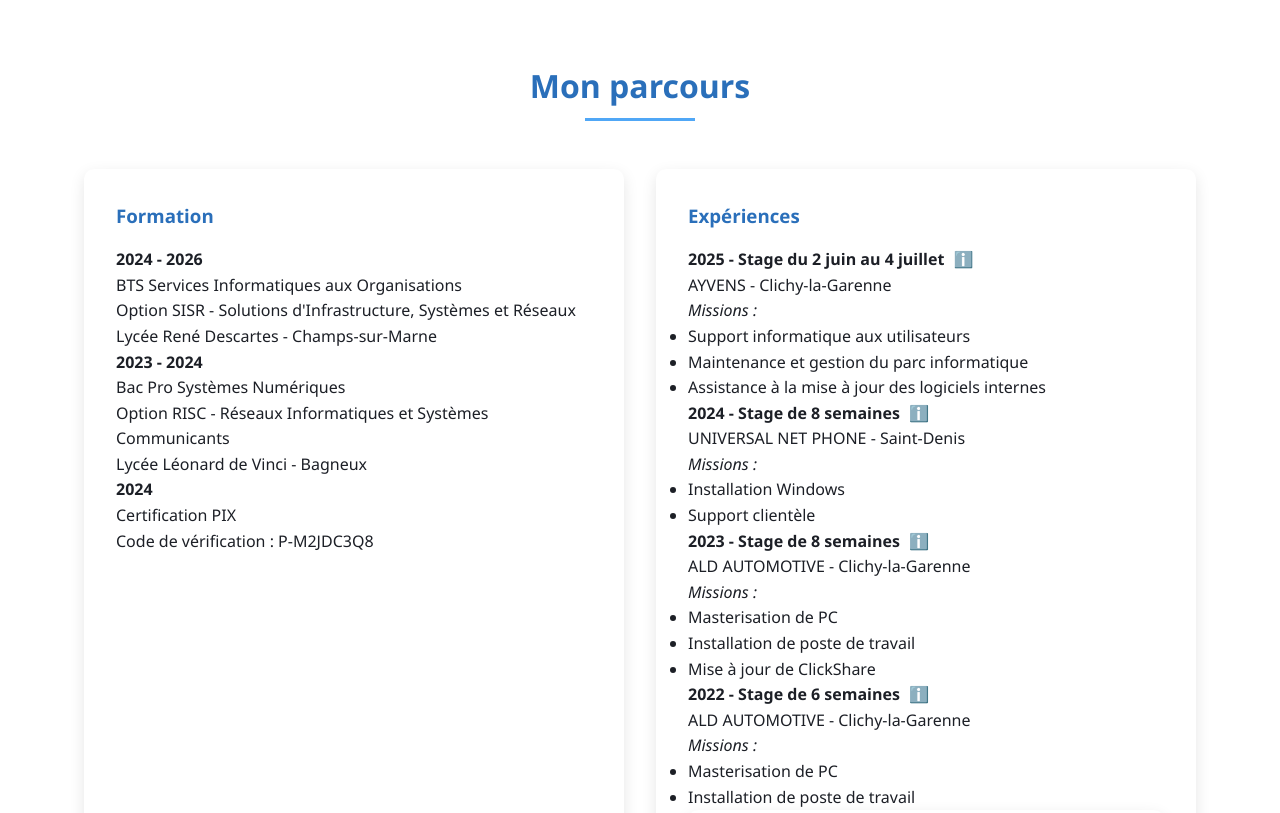
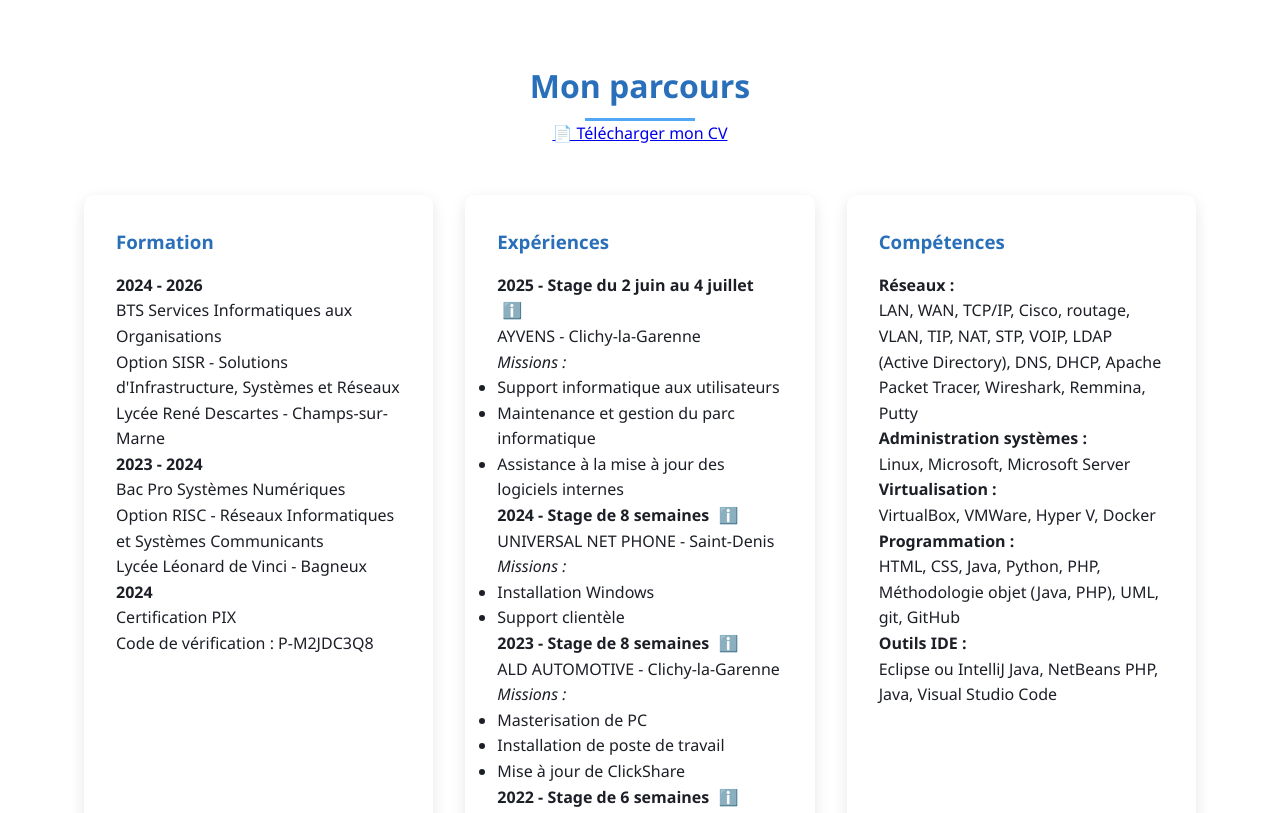
Before and after one commit to kvn4real/portfolio, a plain HTML site: page index.html in a window 1280 px wide. Shown: the part 820-1633 px from the top of the page. Drawn offline with Linux system fonts and the light colour scheme; a web font is replaced by a local one.

Commit message:
Update index.html

```diff
--- a/index.html
+++ b/index.html
@@ -45,6 +45,9 @@
     <div class="container">
         <div class="section-title">
             <h2>Mon parcours</h2>
+            <div class="cv-download">
+                <a href="docs/Mon-CV.pdf" download class="btn-download">📄 Télécharger mon CV</a>
+            </div>
         </div>
         <div class="cv-container">
             <div class="cv-item">
@@ -149,6 +152,7 @@
                         <p><strong>Activité :</strong> Gestion de parc informatique, services aux utilisateurs</p>
                     </div>
                 </div>
+            </div>
 
             <div class="cv-item">
                 <h3>Compétences</h3>
@@ -163,6 +167,8 @@
                 <p>HTML, CSS, Java, Python, PHP, Méthodologie objet (Java, PHP), UML, git, GitHub</p>
                 <p><strong>Outils IDE :</strong></p>
                 <p>Eclipse ou IntelliJ Java, NetBeans PHP, Java, Visual Studio Code</p>
+            </div>
+        </div>
     </div>
 </section>
 
```
Lines whose indentation alone changed are shown as unchanged.
